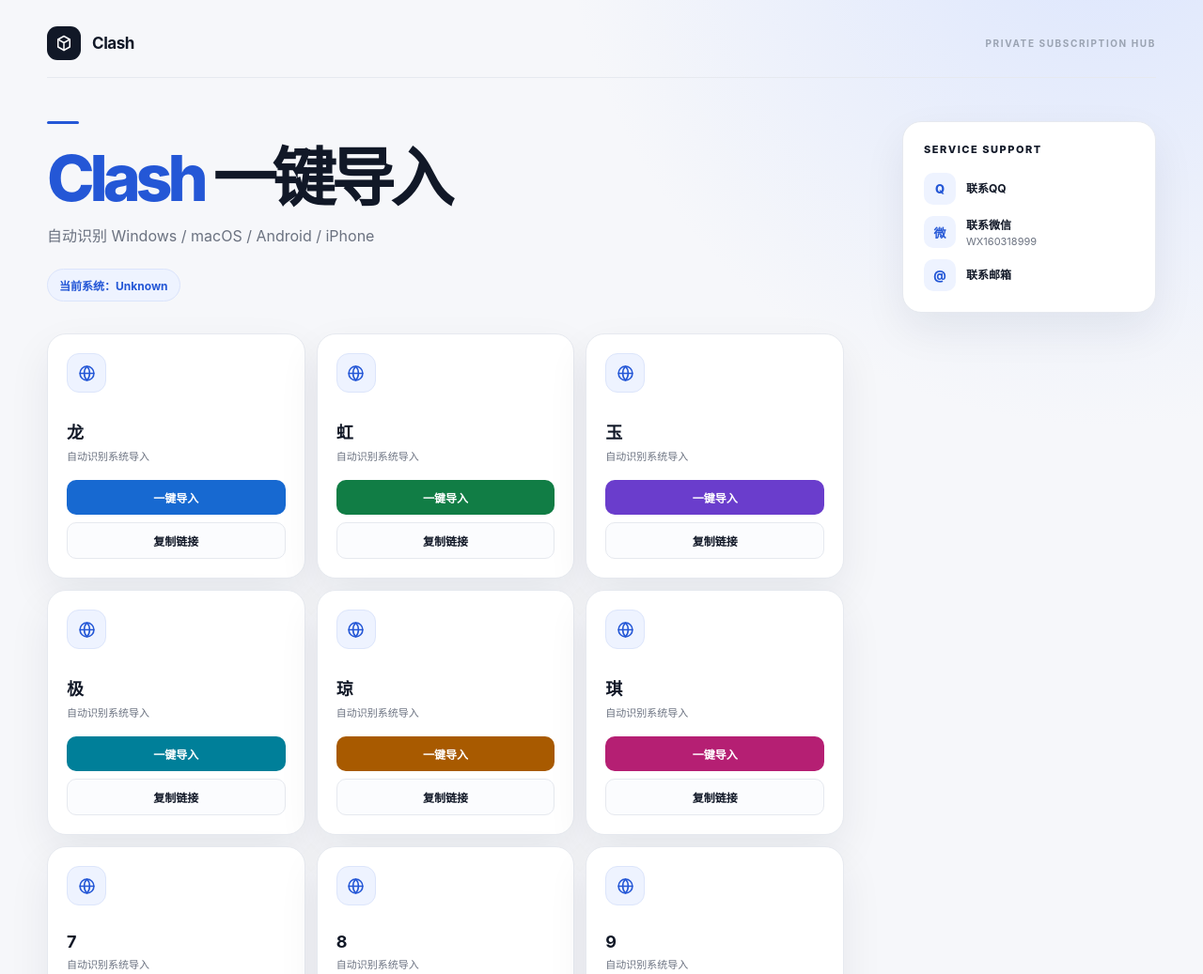
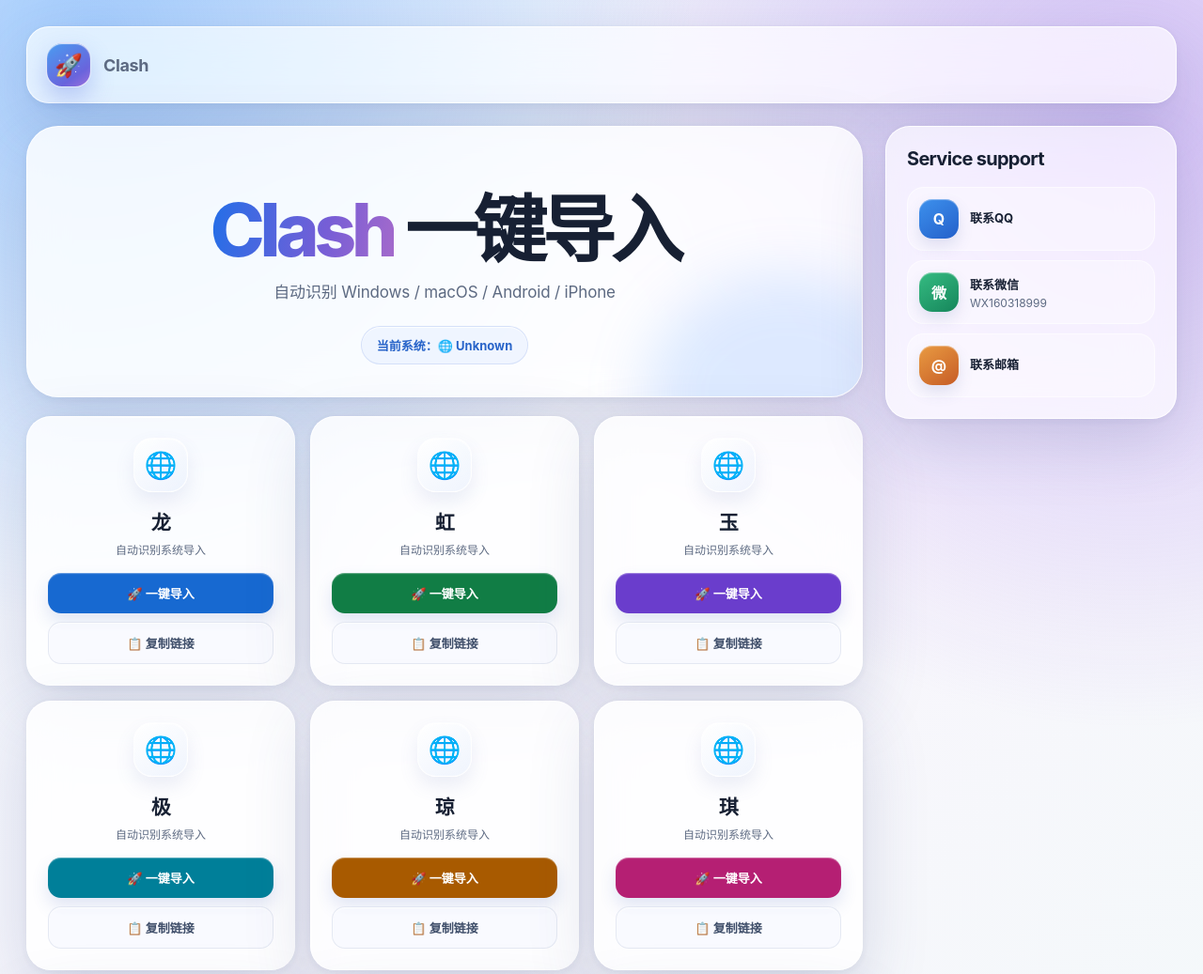
Before and after one commit to JettKing/clash, a plain HTML site: page index.html in a window 1280 px wide. Shown: the top 1037 px of the page at 94% size. Drawn offline with Linux system fonts and the light colour scheme.

Commit message:
style: refine glass gradient palette

```diff
--- a/index.html
+++ b/index.html
@@ -19,24 +19,23 @@
 
 :root {
     color-scheme: light dark;
-    --bg: #f6f7fa;
-    --panel: #ffffff;
-    --panel-soft: #fbfcfe;
-    --ink: #111827;
-    --muted: #6b7280;
-    --subtle: #9aa3b2;
-    --line: #e6e9ef;
-    --accent: #2457d6;
-    --accent-soft: #eef3ff;
-    --shadow: 0 18px 45px rgba(20, 31, 56, .07);
-    --radius-xl: 28px;
-    --radius-lg: 20px;
-    --radius-md: 14px;
+    --ink: #172033;
+    --muted: #5d6a82;
+    --line: rgba(255, 255, 255, .82);
+    --glass: rgba(255, 255, 255, .68);
+    --glass-strong: rgba(255, 255, 255, .84);
+    --surface: rgba(255, 255, 255, .42);
+    --shadow: 0 24px 70px rgba(63, 80, 132, .18), 0 2px 8px rgba(77, 91, 131, .08);
+    --blue: #2878ff;
+    --purple: #7b55f7;
+    --radius-xl: 34px;
+    --radius-lg: 26px;
+    --radius-md: 20px;
 }
 
 html {
     min-height: 100%;
-    background: var(--bg);
+    background: #e8efff;
 }
 
 body {
@@ -44,195 +43,247 @@ body {
     overflow-x: hidden;
     padding: 28px;
     color: var(--ink);
-    font-family: -apple-system, BlinkMacSystemFont, "SF Pro Display", "SF Pro Text", "Helvetica Neue", Arial, sans-serif;
+    font-family: -apple-system, BlinkMacSystemFont, "SF Pro Display", "SF Pro Text", "Helvetica Neue", sans-serif;
     background:
-        radial-gradient(circle at 92% -8%, rgba(206, 220, 255, .68), transparent 28%),
-        var(--bg);
+        radial-gradient(circle at 8% 2%, rgba(103, 172, 255, .54), transparent 30%),
+        radial-gradient(circle at 94% 8%, rgba(173, 137, 239, .50), transparent 31%),
+        radial-gradient(circle at 52% 100%, rgba(120, 211, 205, .30), transparent 38%),
+        linear-gradient(135deg, #edf3fb 0%, #f8f6fc 48%, #f1faf9 100%);
+}
+
+body::before,
+body::after {
+    position: fixed;
+    z-index: -1;
+    width: 340px;
+    height: 340px;
+    border-radius: 50%;
+    content: "";
+    filter: blur(60px);
+    opacity: .26;
+    pointer-events: none;
+}
+
+body::before {
+    top: 25%;
+    left: -170px;
+    background: #7cb5ff;
+}
+
+body::after {
+    right: -150px;
+    bottom: 4%;
+    background: #c89bea;
 }
 
 .topbar,
-.container {
-    width: min(1180px, 100%);
-    margin-right: auto;
-    margin-left: auto;
+.hero,
+.card,
+.side-card,
+.notice {
+    border: 1px solid var(--line);
+    background: var(--glass);
+    box-shadow: var(--shadow);
+    backdrop-filter: blur(28px) saturate(145%);
+    -webkit-backdrop-filter: blur(28px) saturate(145%);
+}
+
+/* Content uses a thicker standard material; glass stays reserved for the shell. */
+.hero,
+.card,
+.notice {
+    background: var(--glass-strong);
+    backdrop-filter: blur(20px) saturate(125%);
+    -webkit-backdrop-filter: blur(20px) saturate(125%);
 }
 
 .topbar {
     display: flex;
     align-items: center;
-    justify-content: space-between;
-    margin-bottom: 46px;
-    padding: 0 0 18px;
-    border-bottom: 1px solid var(--line);
+    max-width: 1440px;
+    margin: 0 auto 24px;
+    padding: 16px 20px;
+    border-radius: 24px;
 }
 
 .logo {
     display: flex;
     align-items: center;
-    gap: 12px;
+    gap: 13px;
 }
 
 .logo-icon {
     display: grid;
-    width: 36px;
-    height: 36px;
+    width: 48px;
+    height: 48px;
     place-items: center;
-    border-radius: 11px;
+    border: 1px solid rgba(255, 255, 255, .82);
+    border-radius: 17px;
     color: #fff;
-    background: var(--ink);
-}
-
-.logo-icon svg {
-    width: 20px;
-    height: 20px;
+    font-size: 24px;
+    background: linear-gradient(145deg, #4a9df1, #6964dc 72%, #9b70dc);
+    box-shadow: inset 0 1px 1px rgba(255, 255, 255, .8), 0 12px 24px rgba(77, 101, 225, .28);
 }
 
 .logo-text {
     color: var(--ink);
-    font-size: 17px;
+    font-size: 18px;
     font-weight: 750;
-    letter-spacing: -.025em;
+    letter-spacing: -.02em;
 }
 
 .logo-text span::after {
+    color: var(--muted);
     content: "Clash";
-}
-
-.topbar::after {
-    color: var(--subtle);
-    content: "PRIVATE SUBSCRIPTION HUB";
-    font-size: 10px;
-    font-weight: 700;
-    letter-spacing: .16em;
 }
 
 .container {
     display: grid;
-    grid-template-columns: minmax(0, 1fr) 270px;
-    gap: 62px;
+    grid-template-columns: minmax(0, 1fr) 310px;
+    gap: 24px;
+    max-width: 1440px;
+    margin: 0 auto;
 }
 
 .hero {
-    margin-bottom: 34px;
+    position: relative;
+    overflow: hidden;
+    margin-bottom: 20px;
+    padding: clamp(32px, 6vw, 72px) 28px 34px;
+    border-radius: var(--radius-xl);
+    text-align: center;
 }
 
-.hero::before {
-    display: block;
-    width: 34px;
-    height: 3px;
-    margin-bottom: 24px;
-    border-radius: 3px;
-    background: var(--accent);
+.hero::after {
+    position: absolute;
+    right: -70px;
+    bottom: -120px;
+    width: 300px;
+    height: 250px;
+    border-radius: 50%;
+    background: rgba(111, 167, 255, .22);
     content: "";
+    filter: blur(30px);
 }
 
 .hero h1 {
-    max-width: 720px;
-    margin-bottom: 16px;
+    position: relative;
+    z-index: 1;
+    margin-bottom: 14px;
     color: var(--ink);
-    font-size: clamp(42px, 6vw, 68px);
+    font-size: clamp(42px, 7vw, 78px);
     font-weight: 780;
-    letter-spacing: -.075em;
+    letter-spacing: -.065em;
     line-height: .98;
 }
 
 .hero h1 span {
-    color: var(--accent);
+    color: transparent;
+    background: linear-gradient(100deg, #216fe8, #765ed6 62%, #a56acb);
+    -webkit-background-clip: text;
+    background-clip: text;
 }
 
 .hero p {
-    max-width: 560px;
+    position: relative;
+    z-index: 1;
     color: var(--muted);
-    font-size: 16px;
-    line-height: 1.6;
+    font-size: 17px;
+    letter-spacing: -.01em;
 }
 
 .system {
+    position: relative;
+    z-index: 1;
     display: inline-flex;
     align-items: center;
-    gap: 8px;
-    margin-top: 22px;
-    padding: 8px 12px;
-    border: 1px solid #dbe4fb;
+    gap: 7px;
+    margin: 25px auto 0;
+    padding: 10px 16px;
+    border: 1px solid rgba(91, 126, 219, .18);
     border-radius: 999px;
-    color: var(--accent);
-    font-size: 12px;
-    font-weight: 700;
-    background: var(--accent-soft);
+    color: #2864c9;
+    font-size: 13px;
+    font-weight: 650;
+    background: rgba(236, 243, 255, .78);
+    box-shadow: inset 0 1px 1px rgba(255, 255, 255, .8);
 }
 
 .grid {
     display: grid;
-    grid-template-columns: repeat(3, minmax(0, 1fr));
-    gap: 12px;
+    grid-template-columns: repeat(auto-fit, minmax(220px, 1fr));
+    gap: 16px;
 }
 
 .card {
     position: relative;
-    min-height: 220px;
-    padding: 20px;
-    border: 1px solid var(--line);
+    overflow: hidden;
+    padding: 22px;
     border-radius: var(--radius-lg);
-    background: var(--panel);
-    box-shadow: var(--shadow);
-    transition: border-color .2s ease, box-shadow .2s ease, transform .2s ease;
+    text-align: center;
+    transition: transform .3s ease, box-shadow .3s ease, background .3s ease;
+}
+
+.card::before {
+    position: absolute;
+    top: 0;
+    right: 18%;
+    left: 18%;
+    height: 1px;
+    background: linear-gradient(90deg, transparent, rgba(255, 255, 255, .95), transparent);
+    content: "";
 }
 
 .card:hover {
-    border-color: #c6d2ef;
-    box-shadow: 0 22px 52px rgba(20, 31, 56, .11);
-    transform: translateY(-3px);
+    transform: translateY(-5px);
+    box-shadow: 0 28px 70px rgba(63, 80, 132, .22), 0 2px 8px rgba(77, 91, 131, .08);
 }
 
 .icon {
     display: grid;
-    width: 42px;
-    height: 42px;
-    margin-bottom: 28px;
+    width: 58px;
+    height: 58px;
+    margin: 0 auto 16px;
     place-items: center;
-    border: 1px solid #dce5fb;
-    border-radius: 13px;
-    color: var(--accent);
-    background: var(--accent-soft);
-}
-
-.icon svg {
-    width: 21px;
-    height: 21px;
-    stroke: currentColor;
+    border: 1px solid rgba(255, 255, 255, .78);
+    border-radius: 20px;
+    font-size: 28px;
+    background: linear-gradient(145deg, rgba(255, 255, 255, .88), rgba(229, 237, 252, .60));
+    box-shadow: inset 0 1px 1px rgba(255, 255, 255, .9), 0 10px 20px rgba(99, 119, 180, .12);
 }
 
 .card-title {
-    margin-bottom: 5px;
+    margin-bottom: 6px;
     color: var(--ink);
-    font-size: 18px;
+    font-size: 21px;
     font-weight: 750;
     letter-spacing: -.035em;
 }
 
 .card-desc {
-    margin-bottom: 18px;
+    margin-bottom: 17px;
     color: var(--muted);
-    font-size: 11px;
+    font-size: 12px;
 }
 
 .btn {
     width: 100%;
-    margin-bottom: 8px;
-    padding: 10px 12px;
+    margin-bottom: 9px;
+    padding: 12px 14px;
     border: 0;
-    border-radius: 10px;
+    border-radius: 14px;
     color: #fff;
+    background-image: linear-gradient(135deg, rgba(255, 255, 255, .16), rgba(0, 0, 0, .08));
     font: inherit;
-    font-size: 12px;
+    font-size: 13px;
     font-weight: 700;
     cursor: pointer;
-    box-shadow: none;
-    transition: filter .2s ease, transform .2s ease;
+    box-shadow: inset 0 1px 1px rgba(255, 255, 255, .36), 0 9px 18px rgba(71, 102, 187, .16);
+    transition: transform .2s ease, filter .2s ease, box-shadow .2s ease;
 }
 
 .btn:hover {
-    filter: brightness(.94);
+    filter: saturate(1.12) brightness(1.04);
     transform: translateY(-1px);
 }
 
@@ -241,19 +292,20 @@ body {
 }
 
 .btn:focus-visible {
-    outline: 3px solid rgba(36, 87, 214, .22);
+    outline: 3px solid rgba(45, 119, 255, .28);
     outline-offset: 3px;
 }
 
 .copy {
     margin-bottom: 0;
-    border: 1px solid var(--line);
-    color: var(--ink);
-    background: var(--panel-soft);
+    border: 1px solid rgba(125, 143, 180, .16);
+    color: #41506b;
+    background: rgba(247, 249, 255, .76);
+    box-shadow: inset 0 1px 1px rgba(255, 255, 255, .9);
 }
 
 .copy:hover {
-    background: var(--accent-soft);
+    background: rgba(255, 255, 255, .86);
 }
 
 .sidebar {
@@ -264,26 +316,26 @@ body {
 
 .side-card {
     padding: 22px;
-    border: 1px solid var(--line);
     border-radius: var(--radius-lg);
-    background: var(--panel);
-    box-shadow: var(--shadow);
 }
 
 .side-title {
     margin-bottom: 18px;
     color: var(--ink);
-    font-size: 11px;
-    font-weight: 800;
-    letter-spacing: .14em;
-    text-transform: uppercase;
+    font-size: 20px;
+    font-weight: 750;
+    letter-spacing: -.035em;
 }
 
 .contact {
     display: flex;
     align-items: center;
-    gap: 11px;
-    margin-bottom: 12px;
+    gap: 12px;
+    margin-bottom: 10px;
+    padding: 12px;
+    border: 1px solid rgba(255, 255, 255, .54);
+    border-radius: 18px;
+    background: rgba(255, 255, 255, .34);
 }
 
 .contact:last-child {
@@ -292,98 +344,153 @@ body {
 
 .contact-icon {
     display: grid;
-    width: 34px;
-    height: 34px;
+    width: 42px;
+    height: 42px;
     flex: 0 0 auto;
     place-items: center;
-    border-radius: 10px;
-    color: var(--accent);
-    font-size: 13px;
-    font-weight: 800;
-    background: var(--accent-soft);
+    border-radius: 14px;
+    color: #fff;
+    font-size: 16px;
+    font-weight: 750;
+    box-shadow: inset 0 1px 1px rgba(255, 255, 255, .45), 0 8px 16px rgba(75, 95, 163, .15);
 }
 
-.qq-icon,
-.wx-icon,
-.mail-icon {
-    background: var(--accent-soft);
-}
+.qq-icon { background: linear-gradient(145deg, #3d91ed, #2460ca); }
+.wx-icon { background: linear-gradient(145deg, #35bc82, #16865b); }
+.mail-icon { background: linear-gradient(145deg, #e99b42, #c65c25); }
 
 .contact-name {
     margin-bottom: 3px;
     color: var(--ink);
-    font-size: 12px;
+    font-size: 13px;
     font-weight: 700;
 }
 
 .contact-value {
     overflow: hidden;
-    max-width: 170px;
+    max-width: 190px;
     color: var(--muted);
-    font-size: 11px;
+    font-size: 12px;
     text-overflow: ellipsis;
     white-space: nowrap;
 }
 
 .notice {
-    margin-top: 18px;
-    padding: 14px 0;
-    border-top: 1px solid var(--line);
-    color: var(--muted);
-    font-size: 12px;
-    line-height: 1.55;
+    margin-top: 20px;
+    padding: 16px 20px;
+    border-radius: 20px;
+    color: #8a621c;
+    font-size: 13px;
+    text-align: center;
+    background: rgba(255, 248, 228, .56);
 }
 
 .footer {
-    margin-top: 22px;
-    color: var(--subtle);
-    font-size: 10px;
+    margin-top: 18px;
+    color: rgba(73, 87, 117, .78);
+    font-size: 11px;
     line-height: 1.8;
+    text-align: center;
 }
 
 @media (prefers-color-scheme: dark) {
     :root {
-        --bg: #0d1118;
-        --panel: #151b25;
-        --panel-soft: #10161f;
-        --ink: #f4f6fb;
-        --muted: #a8b0bf;
-        --subtle: #778194;
-        --line: #273141;
-        --accent: #78a2ff;
-        --accent-soft: #18284a;
-        --shadow: 0 18px 45px rgba(0, 0, 0, .2);
+        --ink: #f4f7ff;
+        --muted: #b8c2d8;
+        --line: rgba(255, 255, 255, .16);
+        --glass: rgba(25, 35, 61, .64);
+        --glass-strong: rgba(28, 39, 68, .82);
+        --surface: rgba(32, 44, 76, .44);
+        --shadow: 0 24px 70px rgba(0, 0, 0, .28), 0 2px 8px rgba(0, 0, 0, .18);
     }
 
-    body { background: radial-gradient(circle at 92% -8%, rgba(44, 68, 126, .4), transparent 28%), var(--bg); }
-    .system { border-color: #294473; }
-    .icon { border-color: #2d4674; }
-    .card:hover { border-color: #405679; box-shadow: 0 22px 52px rgba(0, 0, 0, .3); }
+    html { background: #10172b; }
+
+    body {
+        background:
+            radial-gradient(circle at 8% 2%, rgba(43, 105, 210, .42), transparent 30%),
+            radial-gradient(circle at 94% 8%, rgba(120, 71, 208, .38), transparent 31%),
+            radial-gradient(circle at 52% 100%, rgba(19, 137, 143, .24), transparent 38%),
+            linear-gradient(135deg, #131d36 0%, #1c1935 52%, #122d35 100%);
+    }
+
+    .system { color: #a9caff; background: rgba(42, 75, 139, .4); }
+    .icon { background: linear-gradient(145deg, rgba(66, 83, 128, .72), rgba(37, 49, 85, .56)); }
+    .copy { color: #d6def2; background: rgba(45, 57, 91, .58); }
+    .copy:hover { background: rgba(61, 75, 116, .72); }
+    .contact { background: rgba(34, 48, 84, .42); }
+    .notice { color: #f7d58a; background: rgba(94, 71, 31, .34); }
+    .footer { color: rgba(193, 204, 229, .68); }
+}
+
+@media (prefers-contrast: more) {
+    :root {
+        --muted: #43516a;
+        --line: rgba(35, 52, 86, .34);
+        --glass: rgba(255, 255, 255, .84);
+        --glass-strong: rgba(255, 255, 255, .96);
+    }
+
+    .btn,
+    .copy,
+    .system,
+    .contact {
+        border-color: rgba(35, 52, 86, .36);
+    }
+}
+
+@media (prefers-color-scheme: dark) and (prefers-contrast: more) {
+    :root {
+        --muted: #d1d9eb;
+        --line: rgba(255, 255, 255, .38);
+        --glass: rgba(25, 35, 63, .84);
+        --glass-strong: rgba(27, 38, 68, .96);
+    }
+}
+
+@media (prefers-reduced-transparency: reduce) {
+    .topbar,
+    .hero,
+    .card,
+    .side-card,
+    .notice {
+        background: var(--glass-strong);
+        backdrop-filter: none;
+        -webkit-backdrop-filter: none;
+    }
 }
 
 @media (max-width: 980px) {
-    body { padding: 20px 16px; }
-    .topbar { margin-bottom: 34px; }
-    .topbar::after { display: none; }
-    .container { grid-template-columns: 1fr; gap: 34px; }
-    .hero { margin-bottom: 26px; }
-    .grid { grid-template-columns: repeat(2, minmax(0, 1fr)); gap: 10px; }
-    .card { min-height: 204px; padding: 16px; }
-    .icon { margin-bottom: 22px; }
-    .sidebar { order: 2; }
-}
+    body { padding: 12px; }
 
-@media (max-width: 520px) {
-    .topbar { padding-bottom: 14px; }
-    .hero h1 { font-size: 43px; }
+    .topbar {
+        margin-bottom: 12px;
+        padding: 12px 14px;
+        border-radius: 20px;
+    }
+
+    .logo-icon { width: 38px; height: 38px; border-radius: 14px; font-size: 19px; }
+    .logo-text { font-size: 16px; }
+
+    .container { grid-template-columns: 1fr; gap: 12px; }
+    .hero { margin-bottom: 12px; padding: 34px 18px 24px; border-radius: 26px; }
+    .hero h1 { font-size: clamp(39px, 12vw, 58px); }
     .hero p { font-size: 14px; }
-    .grid { grid-template-columns: 1fr 1fr; }
-    .card { min-height: 192px; padding: 13px; }
-    .icon { width: 36px; height: 36px; margin-bottom: 18px; border-radius: 11px; }
-    .icon svg { width: 18px; height: 18px; }
+    .system { margin-top: 18px; padding: 8px 13px; font-size: 12px; }
+    .grid { grid-template-columns: repeat(2, minmax(0, 1fr)); gap: 9px; }
+    .card { padding: 14px 9px; border-radius: 20px; }
+    .icon { width: 42px; height: 42px; margin-bottom: 9px; border-radius: 15px; font-size: 21px; }
     .card-title { font-size: 16px; }
-    .card-desc { margin-bottom: 13px; font-size: 10px; }
-    .btn { padding: 9px 5px; font-size: 11px; }
+    .card-desc { margin-bottom: 10px; font-size: 10px; }
+    .btn { padding: 9px 5px; border-radius: 11px; font-size: 11px; }
+    .sidebar { gap: 12px; }
+    .side-card { padding: 16px; border-radius: 20px; }
+    .side-title { margin-bottom: 12px; font-size: 17px; }
+    .contact { padding: 9px; border-radius: 15px; }
+    .contact-icon { width: 36px; height: 36px; border-radius: 12px; font-size: 14px; }
+    .contact-value { max-width: 230px; }
+    .notice { margin-top: 12px; padding: 13px 12px; border-radius: 16px; font-size: 11px; }
+    .footer { margin-top: 12px; font-size: 10px; }
 }
 
 @media (prefers-reduced-motion: reduce) {
@@ -406,10 +513,7 @@ body {
     <div class="logo">
 
         <div class="logo-icon">
-            <svg viewBox="0 0 24 24" fill="none" stroke="currentColor" stroke-width="1.8" stroke-linecap="round" stroke-linejoin="round" aria-hidden="true">
-                <path d="M12 3 4.5 7.2v9.6L12 21l7.5-4.2V7.2L12 3Z"/>
-                <path d="m4.8 7.4 7.2 4 7.2-4M12 11.4V21"/>
-            </svg>
+            🚀
         </div>
 
         <div class="logo-text">
@@ -571,31 +675,31 @@ function detectSystem(){
 
     ){
 
-        return "iPhone / iPad";
+        return "📱 iPhone / iPad";
     }
 
     // Android
 
     if(/Android/i.test(ua)){
 
-        return "Android";
+        return "🤖 Android";
     }
 
     // Windows
 
     if(/Windows/i.test(ua)){
 
-        return "Windows";
+        return "🖥 Windows";
     }
 
     // macOS
 
     if(/Macintosh|Mac OS X/i.test(ua)){
 
-        return "macOS";
+        return "🍎 macOS";
     }
 
-    return "Unknown";
+    return "🌐 Unknown";
 }
 
 document.getElementById("system")
@@ -659,10 +763,7 @@ function checkInnerBrowser(){
             <div class="mask-card">
 
                 <div class="mask-icon">
-                    <svg viewBox="0 0 24 24" fill="none" stroke="currentColor" stroke-width="1.8" stroke-linecap="round" stroke-linejoin="round" aria-hidden="true">
-                        <circle cx="12" cy="12" r="8.5"></circle>
-                        <path d="M3.8 12h16.4M12 3.5c2.2 2.3 3.3 5.1 3.3 8.5s-1.1 6.2-3.3 8.5c-2.2-2.3-3.3-5.1-3.3-8.5S9.8 5.8 12 3.5Z"></path>
-                    </svg>
+                    🌐
                 </div>
 
                 <h2>
@@ -985,6 +1086,7 @@ const subscriptions = [
 
 {
     name:"龙",
+    icon:"🌐",
     color:"#1769d1",
     password:"QTZLMH",
     url:"https://jettking.github.io/Nodal/HYL001.yaml?t=" + Date.now()
@@ -992,6 +1094,7 @@ const subscriptions = [
 
 {
     name:"虹",
+    icon:"🌐",
     color:"#117d45",
     password:"XPRKDH",
     url:"https://jettking.github.io/Nodal/FYH002.yaml?t=" + Date.now()
@@ -999,6 +1102,7 @@ const subscriptions = [
 
 {
     name:"玉",
+    icon:"🌐",
     color:"#6a3dcc",
     password:"VNGYSH",
     url:"https://jettking.github.io/Nodal/WXY003.yaml?t=" + Date.now()
@@ -1006,6 +1110,7 @@ const subscriptions = [
 
 {
     name:"极",
+    icon:"🌐",
     color:"#007f99",
     password:"CJWBFH",
     url:"https://jettking.github.io/Nodal/LXS004.yaml?t=" + Date.now()
@@ -1013,6 +1118,7 @@ const subscriptions = [
 
 {
     name:"琼",
+    icon:"🌐",
     color:"#a85a00",
     password:"MLQTAH",
     url:"https://jettking.github.io/Nodal/WXQ005.yaml?t=" + Date.now()
@@ -1020,6 +1126,7 @@ const subscriptions = [
 
 {
     name:"琪",
+    icon:"🌐",
     color:"#b51f73",
     password:"RSKUEH",
     url:"https://jettking.github.io/Nodal/HMQ006.yaml?t=" + Date.now()
@@ -1027,6 +1134,7 @@ const subscriptions = [
 
 {
     name:"7",
+    icon:"🌐",
     color:"#1769d1",
     password:"7777",
     url:"https://example.com/sub7.yaml"
@@ -1034,6 +1142,7 @@ const subscriptions = [
 
 {
     name:"8",
+    icon:"🌐",
     color:"#855f00",
     password:"8888",
     url:"https://example.com/sub8.yaml"
@@ -1041,6 +1150,7 @@ const subscriptions = [
 
 {
     name:"9",
+    icon:"🌐",
     color:"#4e7f00",
     password:"9999",
     url:"https://example.com/sub9.yaml"
@@ -1048,6 +1158,7 @@ const subscriptions = [
 
 {
     name:"10",
+    icon:"🌐",
     color:"#6a3dcc",
     password:"0000",
     url:"https://example.com/sub10.yaml"
@@ -1055,6 +1166,7 @@ const subscriptions = [
 
 {
     name:"11",
+    icon:"🌐",
     color:"#b42318",
     password:"1111",
     url:"https://example.com/sub11.yaml"
@@ -1062,6 +1174,7 @@ const subscriptions = [
 
 {
     name:"12",
+    icon:"🌐",
     color:"#4b45b6",
     password:"2222",
     url:"https://example.com/sub12.yaml"
@@ -1108,11 +1221,8 @@ subscriptions.forEach((item,index)=>{
 
     card.innerHTML = `
 
-    <div class="icon" aria-hidden="true">
-        <svg viewBox="0 0 24 24" fill="none" stroke="currentColor" stroke-width="1.8" stroke-linecap="round" stroke-linejoin="round">
-            <circle cx="12" cy="12" r="8.5"></circle>
-            <path d="M3.8 12h16.4M12 3.5c2.2 2.3 3.3 5.1 3.3 8.5s-1.1 6.2-3.3 8.5c-2.2-2.3-3.3-5.1-3.3-8.5S9.8 5.8 12 3.5Z"></path>
-        </svg>
+    <div class="icon">
+        ${item.icon}
     </div>
 
     <div class="card-title">
@@ -1128,7 +1238,7 @@ subscriptions.forEach((item,index)=>{
     style="background:${item.color}"
     onclick="importSub(${index})">
 
-        一键导入
+        🚀 一键导入
 
     </button>
 
@@ -1136,7 +1246,7 @@ subscriptions.forEach((item,index)=>{
     class="btn copy"
     onclick="copySub(${index})">
 
-        复制链接
+        📋 复制链接
 
     </button>
 
```
